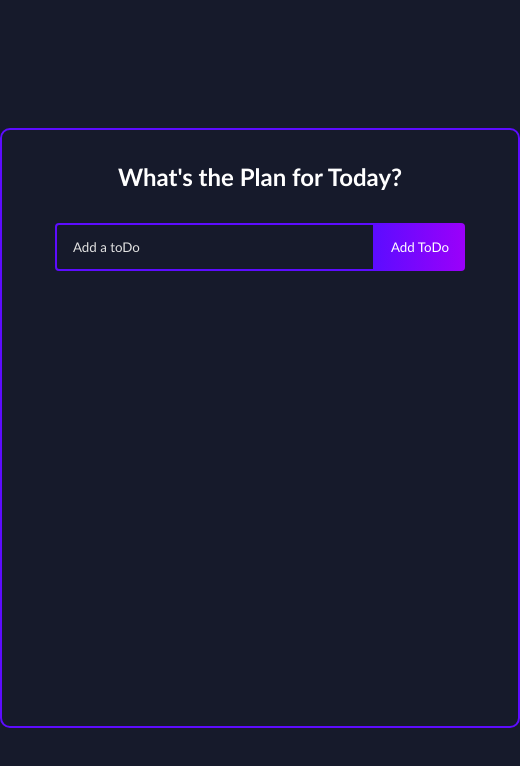
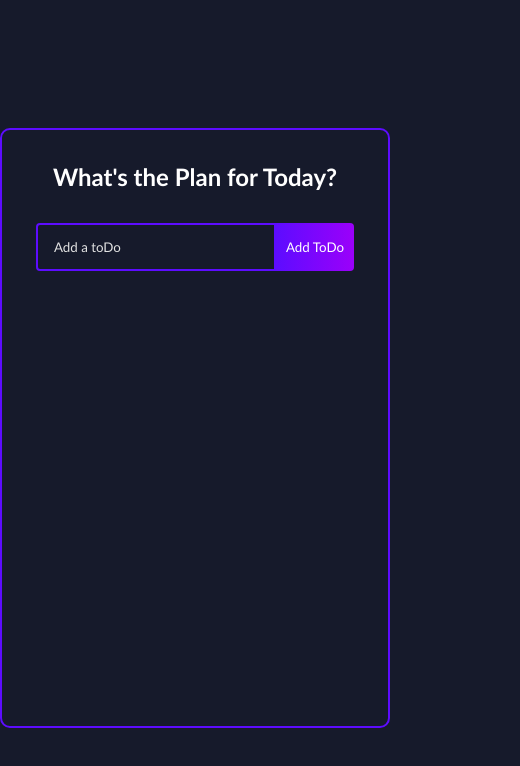
Before and after one commit to noleynik29/React_toDo-List, a React (Create React App) app: page / in a window 390 px wide. Shown: the top 766 px of the page, 520 px wide, since content can reach past the window. Built offline with nearby package versions, Linux system fonts and the light colour scheme.

Commit message:
adaptive fixes

```diff
--- a/src/App.css
+++ b/src/App.css
@@ -26,7 +26,7 @@
     min-height: 600px;
     background: #161a2b;
     text-align: center;
-    margin: 128px auto;
+    margin: 128px 64px;
     border: 2px solid #5d0cff;
     border-radius: 10px;
     padding-bottom: 32px;
@@ -136,6 +136,12 @@
     );
   }
 
+  .toDo-text{
+    display: flex;
+    flex-wrap: wrap;
+    max-width: 372px;
+  }
+
   .icons {
     display: flex;
     align-items: center;
@@ -159,3 +165,30 @@
   .edit-icon:hover{
     opacity: 0.6;
   }
+
+  @media screen and (max-width:500px) {
+
+    .toDo-App{
+      width: 100%;
+      margin: 128px 0;
+    }
+
+    .toDo-input{
+      width: 240px;
+    }
+
+    .toDo-button{
+      padding: 16px 10px;
+    }
+  }
+
+  @media screen and (max-width:375px){
+
+    .toDo-input{
+      width: 200px;
+    }
+
+    .toDo-button{
+      padding: 16px 8px;
+    }
+  }
--- a/src/components/ToDo.js
+++ b/src/components/ToDo.js
@@ -25,7 +25,7 @@ if(edit.id) {
 
   return toDos.map((toDo, index) => (
     <div className={toDo.isComplete ? 'toDo-row complete' : 'toDo-row'} key={index}>
-        <div key={toDo.id} onClick={() => completeToDo(toDo.id)}>
+        <div className='toDo-text' key={toDo.id} onClick={() => completeToDo(toDo.id)}>
             {toDo.text}
         </div>
         <div className='icons'>
```
